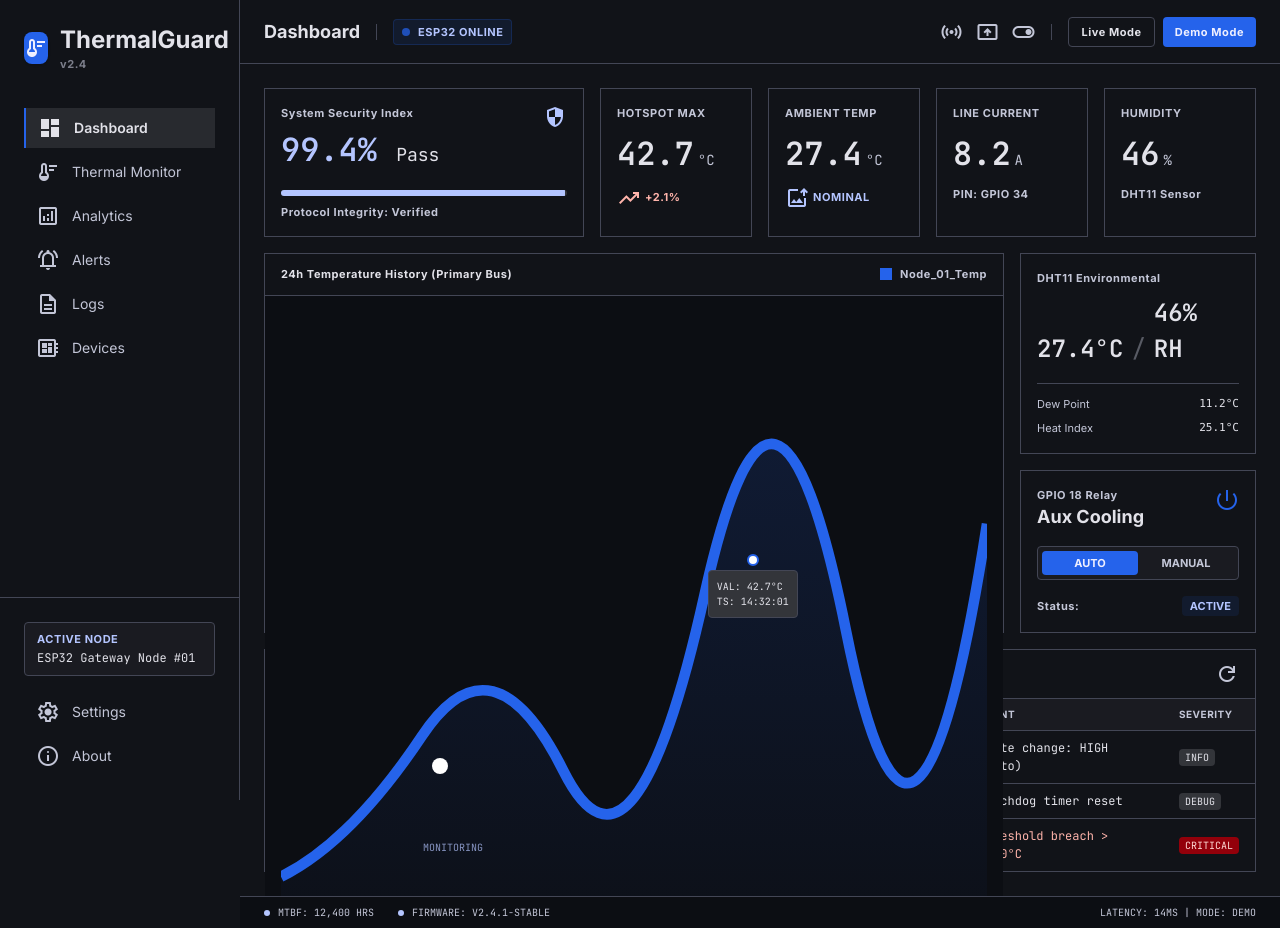
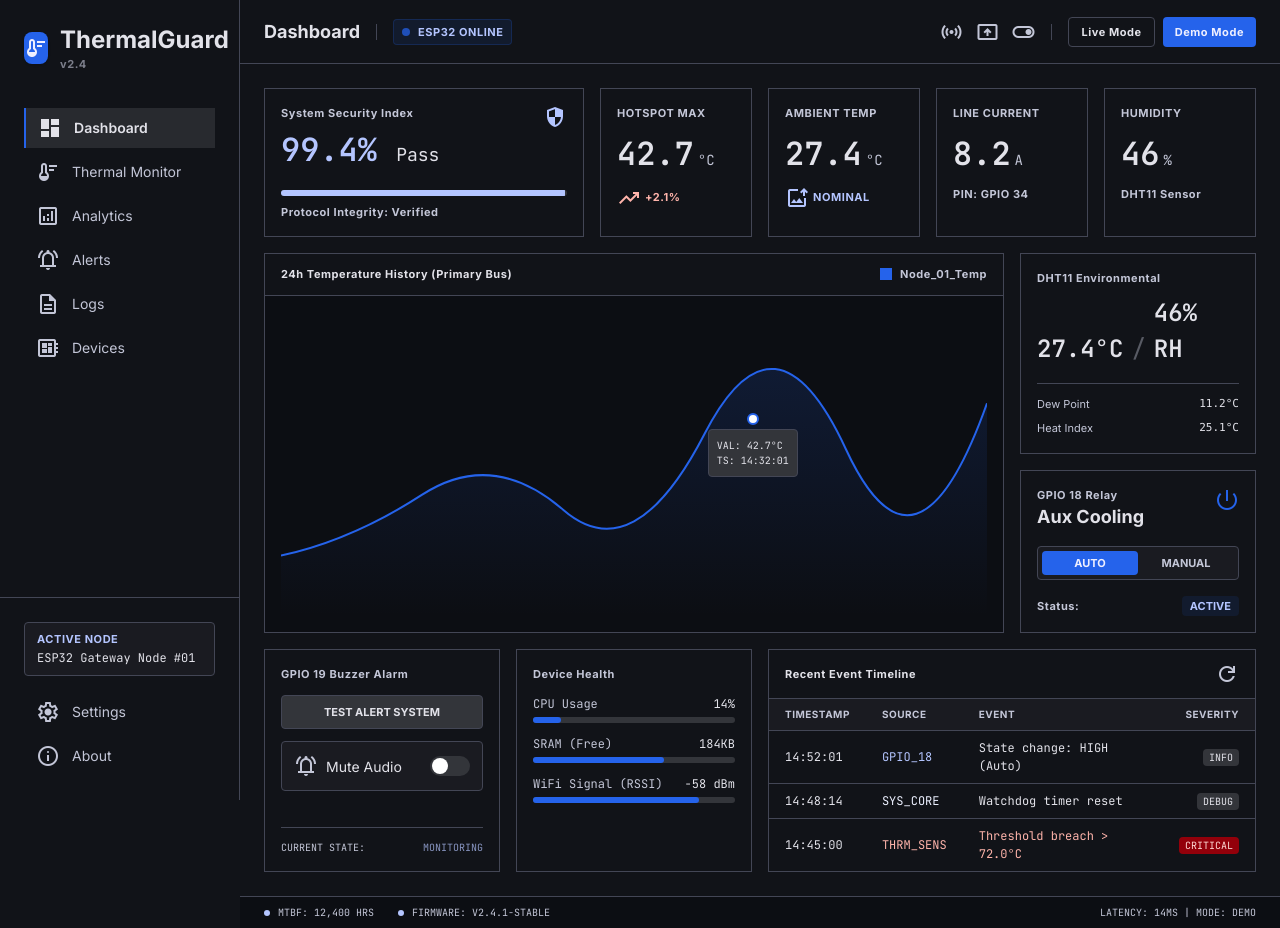
Before and after one commit to Sumeet-basfore/ThermalGuard, a React (Vite) app in the folder web/: page / in a window 1280 px wide. Built offline with nearby package versions, Linux system fonts and the light colour scheme.

Commit message:
fix: enforce vectorEffect non-scaling-stroke and overflow-hidden on all SVG charts

```diff
--- a/web/src/app/components/hardware/CurrentLoadChart.tsx
+++ b/web/src/app/components/hardware/CurrentLoadChart.tsx
@@ -7,28 +7,28 @@ export function CurrentLoadChart() {
   const { sensorMetrics, sensorStatus } = useTelemetry();
 
   return (
-    <div className="rounded-lg border border-[#2A3140] bg-[#151922] p-5 shadow-sm">
-      <div className="flex items-center justify-between border-b border-[#2A3140] pb-4">
+    <div className="rounded-lg border border-[#434655] bg-[#111318] p-5 shadow-sm overflow-hidden">
+      <div className="flex items-center justify-between border-b border-[#434655] pb-4">
         <div className="flex items-center gap-2.5">
-          <div className="text-[#8b5cf6]">
+          <div className="text-[#b4c5ff]">
             <Zap size={18} />
           </div>
           <div>
-            <h3 className="text-sm font-bold text-[#F8FAFC]">ACS712 Line Current Monitor</h3>
-            <p className="font-mono text-xs text-[#64748B]">ADC Pin 34 · 185 mV/A Calibration</p>
+            <h3 className="text-sm font-bold text-[#e2e2e9]">ACS712 Line Current Monitor</h3>
+            <p className="font-['JetBrains_Mono'] text-xs text-[#c3c6d7]">ADC Pin 34 · 185 mV/A Calibration</p>
           </div>
         </div>
 
-        <span className="flex items-center gap-1.5 font-mono text-xs font-semibold">
+        <span className="flex items-center gap-1.5 font-['JetBrains_Mono'] text-xs font-semibold">
           {sensorStatus.acs712Connected ? (
             <>
-              <span className="h-2 w-2 rounded-full bg-[#16A34A]" />
-              <span className="text-[#16A34A]">Active</span>
+              <span className="h-2 w-2 rounded-full bg-[#2563eb]" />
+              <span className="text-[#b4c5ff]">Active</span>
             </>
           ) : (
             <>
-              <span className="h-2 w-2 rounded-full bg-[#DC2626]" />
-              <span className="text-[#DC2626]">Disconnected</span>
+              <span className="h-2 w-2 rounded-full bg-[#ffb4ab]" />
+              <span className="text-[#ffb4ab]">Disconnected</span>
             </>
           )}
         </span>
@@ -36,31 +36,32 @@ export function CurrentLoadChart() {
 
       <div className="mt-4 flex items-end justify-between">
         <div>
-          <p className="text-xs font-medium text-[#94A3B8]">Measured Line Load</p>
-          <div className="mt-1 font-mono text-32px font-bold text-[#F8FAFC]">
-            <AnimatedNumber value={sensorMetrics.lineCurrent} decimals={1} /> <span className="text-sm font-normal text-[#64748B]">Amperes (A)</span>
+          <p className="text-xs font-medium text-[#c3c6d7]">Measured Line Load</p>
+          <div className="mt-1 font-['JetBrains_Mono'] text-32px font-bold text-[#e2e2e9]">
+            <AnimatedNumber value={sensorMetrics.lineCurrent} decimals={1} /> <span className="text-sm font-normal text-[#c3c6d7]">Amperes (A)</span>
           </div>
         </div>
 
-        <div className="text-right font-mono text-xs">
-          <p className="text-[#64748B]">Safety Interlock Limit</p>
-          <p className="mt-0.5 font-bold text-[#DC2626]">10.0 A Max</p>
+        <div className="text-right font-['JetBrains_Mono'] text-xs">
+          <p className="text-[#c3c6d7]">Safety Interlock Limit</p>
+          <p className="mt-0.5 font-bold text-[#ffb4ab]">10.0 A Max</p>
         </div>
       </div>
 
       {/* Real-time Load Curve */}
-      <div className="relative mt-4 h-32 w-full rounded border border-[#2A3140] bg-[#0B0D12] p-3">
-        <svg className="h-full w-full" viewBox="0 0 500 100" preserveAspectRatio="none">
-          <line x1="0" y1="20" x2="500" y2="20" stroke="#DC2626" strokeDasharray="3 3" strokeWidth="1.5" />
+      <div className="relative mt-4 h-32 w-full rounded border border-[#434655] bg-[#0c0e13] p-3 overflow-hidden">
+        <svg className="h-full w-full overflow-hidden" viewBox="0 0 500 100" preserveAspectRatio="none">
+          <line x1="0" y1="20" x2="500" y2="20" stroke="#ffb4ab" strokeDasharray="3 3" strokeWidth="1" vectorEffect="non-scaling-stroke" />
           <path
             d="M 0 70 Q 100 65, 200 45 T 400 55 T 500 35"
             fill="none"
-            stroke="#8b5cf6"
+            stroke="#2563eb"
             strokeWidth="2"
+            vectorEffect="non-scaling-stroke"
           />
         </svg>
 
-        <span className="absolute right-3 top-2 font-mono text-[10px] text-[#DC2626] font-semibold">
+        <span className="absolute right-3 top-2 font-['JetBrains_Mono'] text-[10px] text-[#ffb4ab] font-semibold">
           TRIP THRESHOLD 10.0A
         </span>
       </div>
--- a/web/src/app/components/thermalguard/SensorCard.tsx
+++ b/web/src/app/components/thermalguard/SensorCard.tsx
@@ -37,67 +37,68 @@ export function SensorCard({
 
   return (
     <div
-      className={`rounded-lg border p-5 transition-colors duration-150 ${
+      className={`rounded-lg border p-4 transition-colors duration-150 overflow-hidden ${
         isDisconnected
-          ? "border-[#DC2626]/40 bg-[#151922]"
-          : "border-[#2A3140] bg-[#151922] hover:border-[#64748B]/50"
+          ? "border-[#ffb4ab]/40 bg-[#111318]"
+          : "border-[#434655] bg-[#111318] hover:border-[#b4c5ff]/50"
       }`}
     >
       {/* Header Row */}
       <div className="flex items-center justify-between">
         <div className="flex items-center gap-2.5">
-          <div className="text-[#94A3B8]">
-            {isDisconnected ? <WifiOff size={18} className="text-[#DC2626]" /> : <Icon size={18} className={color} />}
+          <div className="text-[#c3c6d7]">
+            {isDisconnected ? <WifiOff size={18} className="text-[#ffb4ab]" /> : <Icon size={18} className={color} />}
           </div>
-          <span className="text-sm font-medium text-[#94A3B8]">{label}</span>
+          <span className="text-xs font-bold uppercase tracking-wider text-[#c3c6d7]">{label}</span>
         </div>
 
         {/* Status Indicator */}
         <span className="flex items-center gap-1.5 text-xs font-semibold">
           {isDisconnected ? (
             <>
-              <span className="h-2 w-2 rounded-full bg-[#DC2626]" />
-              <span className="text-[#DC2626]">Disconnected</span>
+              <span className="h-2 w-2 rounded-full bg-[#ffb4ab]" />
+              <span className="text-[#ffb4ab]">Disconnected</span>
             </>
           ) : status === "Warning" ? (
             <>
-              <span className="h-2 w-2 rounded-full bg-[#D97706]" />
-              <span className="text-[#D97706]">Warning</span>
+              <span className="h-2 w-2 rounded-full bg-[#d03e1b]" />
+              <span className="text-[#d03e1b]">Warning</span>
             </>
           ) : (
             <>
-              <span className="h-2 w-2 rounded-full bg-[#16A34A]" />
-              <span className="text-[#16A34A]">Normal</span>
+              <span className="h-2 w-2 rounded-full bg-[#2563eb]" />
+              <span className="text-[#b4c5ff]">Normal</span>
             </>
           )}
         </span>
       </div>
 
       {/* Main Metric Output */}
-      <div className="mt-4 flex items-baseline justify-between">
+      <div className="mt-3 flex items-baseline justify-between">
         {isDisconnected ? (
-          <p className="font-mono text-sm text-[#DC2626]">
+          <p className="font-['JetBrains_Mono'] text-sm text-[#ffb4ab]">
             Disconnected
           </p>
         ) : (
           <div>
-            <span className="font-mono text-32px font-bold tracking-tight text-[#F8FAFC]">
+            <span className="font-['JetBrains_Mono'] text-32px font-bold tracking-tight text-[#e2e2e9]">
               {isValidNumber ? <AnimatedNumber value={numericValue} decimals={1} /> : "--.--"}
             </span>
-            <span className="ml-2 font-mono text-sm text-[#64748B]">{unit}</span>
+            <span className="ml-2 font-['JetBrains_Mono'] text-sm text-[#c3c6d7]">{unit}</span>
           </div>
         )}
       </div>
 
-      {/* Minimal Sparkline Chart (Clean 1.5px line, no neon glow) */}
+      {/* Minimal Sparkline Chart (Clean 1.5px non-scaling stroke) */}
       {!isDisconnected && data && data.length > 0 && (
-        <div className="mt-3 h-8 w-full">
-          <svg className="h-full w-full" viewBox="0 0 120 30" preserveAspectRatio="none">
+        <div className="mt-3 h-8 w-full overflow-hidden">
+          <svg className="h-full w-full overflow-hidden" viewBox="0 0 120 30" preserveAspectRatio="none">
             <path
               d="M 0 24 L 10 20 L 20 22 L 30 15 L 40 18 L 50 10 L 60 12 L 70 8 L 80 14 L 90 6 L 100 10 L 110 4 L 120 4"
               fill="none"
-              stroke={stroke || "#2563EB"}
+              stroke={stroke || "#2563eb"}
               strokeWidth="1.5"
+              vectorEffect="non-scaling-stroke"
               strokeLinecap="round"
             />
           </svg>
--- a/web/src/app/routes.tsx
+++ b/web/src/app/routes.tsx
@@ -39,7 +39,7 @@ function Shell() {
         setOpen={setOpen}
       />
 
-      <main className="lg:ml-[240px] flex-1 flex flex-col min-h-screen bg-[#111318]">
+      <main className="lg:ml-[240px] flex-1 flex flex-col min-h-screen bg-[#111318] overflow-x-hidden">
         <TopHeader pageName={page} onOpenMobileMenu={() => setOpen(true)} />
 
         <div className="flex-1 p-4 lg:p-6 overflow-y-auto">
@@ -70,7 +70,7 @@ function Shell() {
    1. DASHBOARD VIEW (operations_dashboard/code.html)
    ========================================================================= */
 function Dashboard() {
-  const { sensorMetrics, sensorStatus } = useTelemetry();
+  const { sensorMetrics } = useTelemetry();
   const [relayAuto, setRelayAuto] = useState(true);
   const [relayActive, setRelayActive] = useState(true);
   const [buzzerMuted, setBuzzerMuted] = useState(false);
@@ -182,7 +182,7 @@ function Dashboard() {
       </div>
 
       {/* Middle Row: Temperature History Chart & Environmental / Relay Panels */}
-      <div className="col-span-12 lg:col-span-9 bg-[#111318] border border-[#434655] flex flex-col h-[380px]">
+      <div className="col-span-12 lg:col-span-9 bg-[#111318] border border-[#434655] flex flex-col h-[380px] overflow-hidden">
         <div className="px-4 py-3 border-b border-[#434655] flex justify-between items-center">
           <h3 className="font-[Inter] text-[11px] font-bold tracking-[0.05em] text-[#e2e2e9]">
             24h Temperature History (Primary Bus)
@@ -194,10 +194,20 @@ function Dashboard() {
             </span>
           </div>
         </div>
-        <div className="flex-1 p-4 relative bg-[#0c0e13]">
-          <svg className="w-full h-full" preserveAspectRatio="none" viewBox="0 0 100 100">
-            <path d="M0,80 Q10,75 20,60 T40,65 T60,40 T80,45 T100,30" fill="none" stroke="#2563eb" strokeWidth="1.5" />
-            <path d="M0,80 Q10,75 20,60 T40,65 T60,40 T80,45 T100,30 L100,100 L0,100 Z" fill="url(#grad)" opacity="0.15" />
+        <div className="flex-1 p-4 relative bg-[#0c0e13] overflow-hidden">
+          <svg className="w-full h-full overflow-hidden" preserveAspectRatio="none" viewBox="0 0 1000 300">
+            <path
+              d="M0,240 Q100,225 200,180 T400,195 T600,120 T800,135 T1000,90"
+              fill="none"
+              stroke="#2563eb"
+              strokeWidth="2"
+              vectorEffect="non-scaling-stroke"
+            />
+            <path
+              d="M0,240 Q100,225 200,180 T400,195 T600,120 T800,135 T1000,90 L1000,300 L0,300 Z"
+              fill="url(#grad)"
+              opacity="0.15"
+            />
             <defs>
               <linearGradient id="grad" x1="0%" x2="0%" y1="0%" y2="100%">
                 <stop offset="0%" style={{ stopColor: "#2563eb", stopOpacity: 1 }} />
@@ -207,7 +217,7 @@ function Dashboard() {
           </svg>
 
           {/* Marker Tooltip */}
-          <div className="absolute left-[60%] top-[35%] flex flex-col items-center">
+          <div className="absolute left-[60%] top-[35%] flex flex-col items-center pointer-events-none">
             <div className="w-3 h-3 bg-white border-2 border-[#2563eb] rounded-full mb-1"></div>
             <div className="bg-[#33353a] border border-[#434655] p-2 rounded text-[10px] font-['JetBrains_Mono'] text-[#e2e2e9]">
               VAL: {sensorMetrics.hotspotTemp}°C<br />
@@ -378,7 +388,7 @@ function Dashboard() {
         </div>
       </div>
 
-      <div className="col-span-12 lg:col-span-6 bg-[#111318] border border-[#434655] flex flex-col">
+      <div className="col-span-12 lg:col-span-6 bg-[#111318] border border-[#434655] flex flex-col overflow-hidden">
         <div className="px-4 py-3 border-b border-[#434655] flex justify-between items-center">
           <h3 className="font-[Inter] text-[11px] font-bold tracking-[0.05em] text-[#e2e2e9]">
             Recent Event Timeline
@@ -390,34 +400,34 @@ function Dashboard() {
           <table className="w-full text-left font-[Inter] text-[13px]">
             <thead className="bg-[#1a1b21] font-[Inter] text-[10px] font-bold text-[#c3c6d7] uppercase tracking-wider">
               <tr>
-                <th className="px-4 py-2 border-b border-[#434655]">Timestamp</th>
-                <th className="px-4 py-2 border-b border-[#434655]">Source</th>
+                <th className="px-4 py-2 border-b border-[#434655] whitespace-nowrap">Timestamp</th>
+                <th className="px-4 py-2 border-b border-[#434655] whitespace-nowrap">Source</th>
                 <th className="px-4 py-2 border-b border-[#434655]">Event</th>
-                <th className="px-4 py-2 border-b border-[#434655]">Severity</th>
+                <th className="px-4 py-2 border-b border-[#434655] text-right whitespace-nowrap">Severity</th>
               </tr>
             </thead>
             <tbody className="font-['JetBrains_Mono'] text-[12px] divide-y divide-[#434655]">
               <tr className="hover:bg-[#1e1f25] transition-colors">
-                <td className="px-4 py-2">14:52:01</td>
-                <td className="px-4 py-2 text-[#b4c5ff]">GPIO_18</td>
+                <td className="px-4 py-2 whitespace-nowrap">14:52:01</td>
+                <td className="px-4 py-2 text-[#b4c5ff] whitespace-nowrap">GPIO_18</td>
                 <td className="px-4 py-2 text-[#e2e2e9]">State change: HIGH (Auto)</td>
-                <td className="px-4 py-2">
+                <td className="px-4 py-2 text-right whitespace-nowrap">
                   <span className="px-1.5 py-0.5 bg-[#33353a] rounded text-[10px] text-[#e2e2e9]">INFO</span>
                 </td>
               </tr>
               <tr className="hover:bg-[#1e1f25] transition-colors">
-                <td className="px-4 py-2">14:48:14</td>
-                <td className="px-4 py-2 text-[#ecf0ff]">SYS_CORE</td>
+                <td className="px-4 py-2 whitespace-nowrap">14:48:14</td>
+                <td className="px-4 py-2 text-[#ecf0ff] whitespace-nowrap">SYS_CORE</td>
                 <td className="px-4 py-2 text-[#e2e2e9]">Watchdog timer reset</td>
-                <td className="px-4 py-2">
+                <td className="px-4 py-2 text-right whitespace-nowrap">
                   <span className="px-1.5 py-0.5 bg-[#33353a] rounded text-[10px] text-[#e2e2e9]">DEBUG</span>
                 </td>
               </tr>
               <tr className="hover:bg-[#1e1f25] transition-colors">
-                <td className="px-4 py-2">14:45:00</td>
-                <td className="px-4 py-2 text-[#ffb4ab]">THRM_SENS</td>
+                <td className="px-4 py-2 whitespace-nowrap">14:45:00</td>
+                <td className="px-4 py-2 text-[#ffb4ab] whitespace-nowrap">THRM_SENS</td>
                 <td className="px-4 py-2 text-[#ffb4ab]">Threshold breach &gt; 72.0°C</td>
-                <td className="px-4 py-2">
+                <td className="px-4 py-2 text-right whitespace-nowrap">
                   <span className="px-1.5 py-0.5 bg-[#93000a] text-[#ffdad6] rounded text-[10px]">CRITICAL</span>
                 </td>
               </tr>
@@ -512,7 +522,7 @@ function Analytics() {
 
       {/* Main Charts Grid */}
       <div className="grid grid-cols-1 lg:grid-cols-3 gap-6">
-        <div className="lg:col-span-2 bg-[#111318] border border-[#434655] p-6">
+        <div className="lg:col-span-2 bg-[#111318] border border-[#434655] p-6 overflow-hidden">
           <div className="flex justify-between items-center mb-6">
             <h3 className="font-[Inter] text-[18px] font-semibold text-[#e2e2e9] flex items-center gap-2">
               <span className="w-2.5 h-2.5 bg-[#b4c5ff] rounded-full"></span>
@@ -526,9 +536,15 @@ function Analytics() {
           </div>
 
           <div className="relative h-[360px] w-full bg-[#0c0e13] border border-[#434655] overflow-hidden rounded">
-            <svg className="w-full h-full" preserveAspectRatio="none">
-              <line x1="0" x2="100%" y1="60" y2="60" stroke="#ffb4ab" strokeDasharray="3 3" strokeWidth="1.5" />
-              <path d="M0 280 L50 270 L100 290 L150 260 L200 240 L250 210 L300 220 L350 180 L400 190 L450 140 L500 130 L550 90 L600 110 L650 130 L700 150 L750 170 L800 190 L850 210 L900 230 L1000 240" fill="none" stroke="#2563eb" strokeWidth="2" />
+            <svg className="w-full h-full overflow-hidden" preserveAspectRatio="none" viewBox="0 0 1000 300">
+              <line x1="0" x2="1000" y1="60" y2="60" stroke="#ffb4ab" strokeDasharray="4 4" strokeWidth="1" vectorEffect="non-scaling-stroke" />
+              <path
+                d="M0 280 L50 270 L100 290 L150 260 L200 240 L250 210 L300 220 L350 180 L400 190 L450 140 L500 130 L550 90 L600 110 L650 130 L700 150 L750 170 L800 190 L850 210 L900 230 L1000 240"
+                fill="none"
+                stroke="#2563eb"
+                strokeWidth="2"
+                vectorEffect="non-scaling-stroke"
+              />
             </svg>
             <div className="absolute left-4 top-[50px] font-['JetBrains_Mono'] text-[10px] text-[#ffb4ab] font-bold">
               10.0A [OVERLOAD LIMIT]
```
Also changed, not shown: 1 other file (tests, documents, lock files or other folders).
